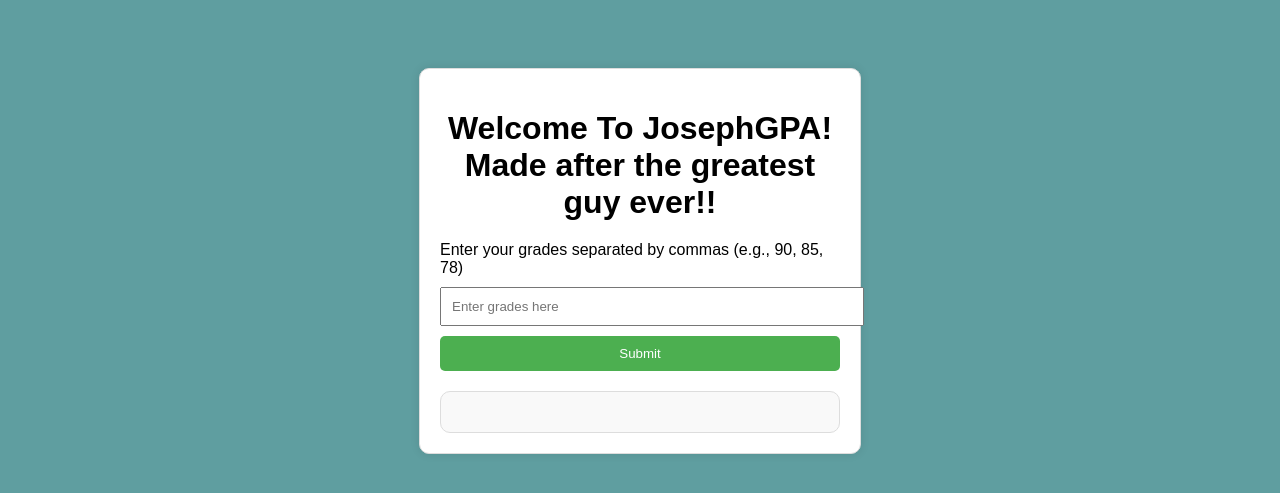
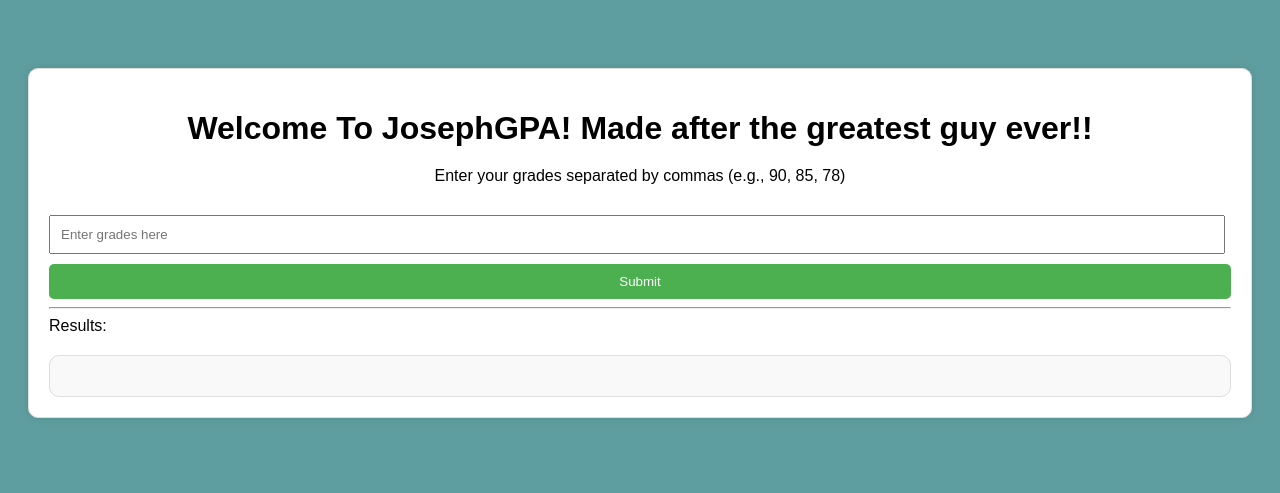
Before and after one commit to lthomp079/JosephGPA, a Flask app: page / in a window 1280 px wide. Shown: the top 493 px of the page. Run offline with Flask 3, Linux system fonts and the light colour scheme.

Commit message:
Update index.html

```diff
--- a/templates/index.html
+++ b/templates/index.html
@@ -12,7 +12,6 @@
         background: cadetblue;
       }
       .container {
-        max-width: 400px;
         margin: 40px auto;
         padding: 20px;
         background: #fff;
@@ -26,11 +25,17 @@
       }
       .container p {
         margin-bottom: 20px;
+        text-align: center;
       }
-      input, button {
+      button {
         padding: 10px;
         margin-top: 10px;
         width: 100%;
+      }
+      input {
+        padding: 10px;
+        margin-top: 10px;
+        width: 97.5%;
       }
       button {
         background: #4CAF50;
@@ -54,9 +59,11 @@
 <body>
    <div class="container">
       <h1>Welcome To JosephGPA! Made after the greatest guy ever!!</h1>
-      <p1>Enter your grades separated by commas (e.g., 90, 85, 78)</p1>
+      <p>Enter your grades separated by commas (e.g., 90, 85, 78)</p>
       <input type="text" id="grades" placeholder="Enter grades here">
       <button id="submit">Submit</button>
+      <hr>
+      <p1>Results:</p1>
       <div id="result"></div>
    </div>
 
```
